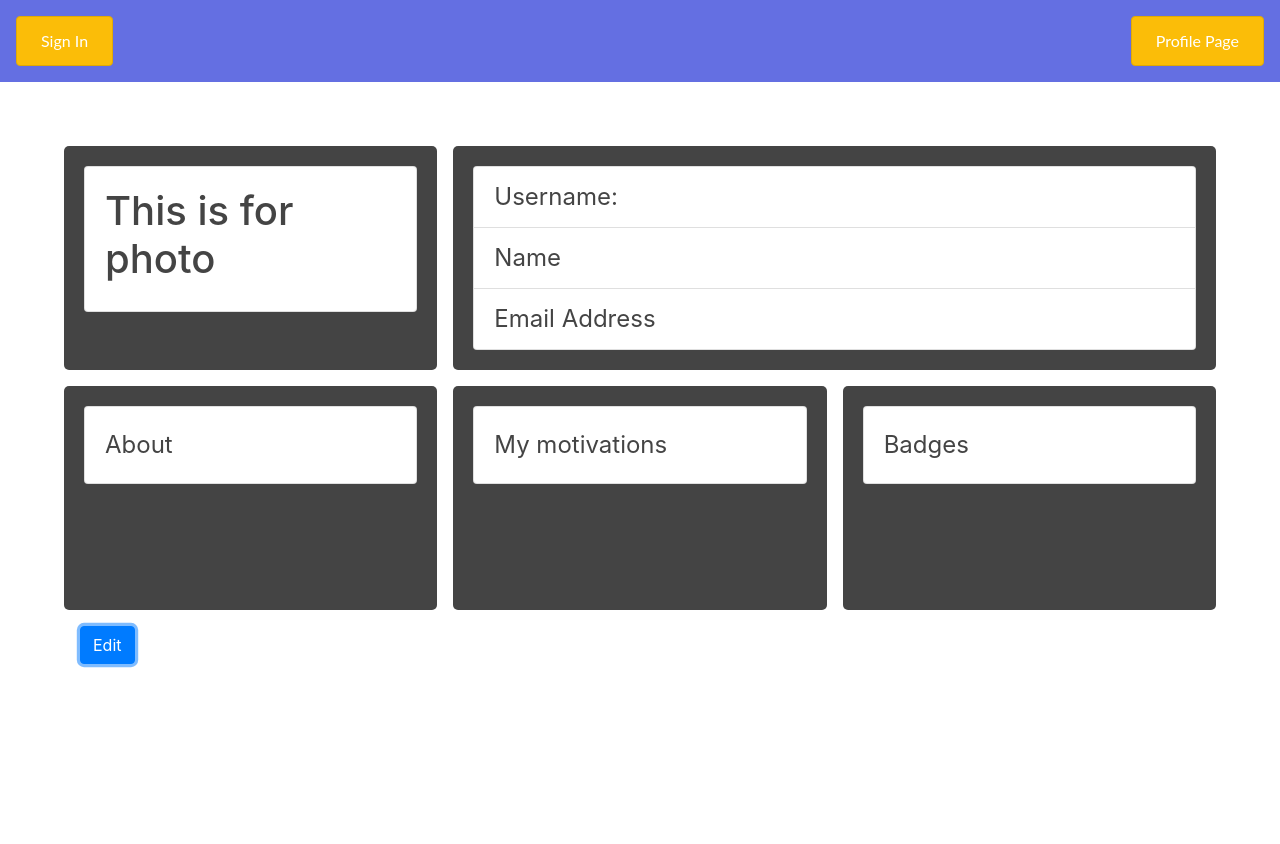
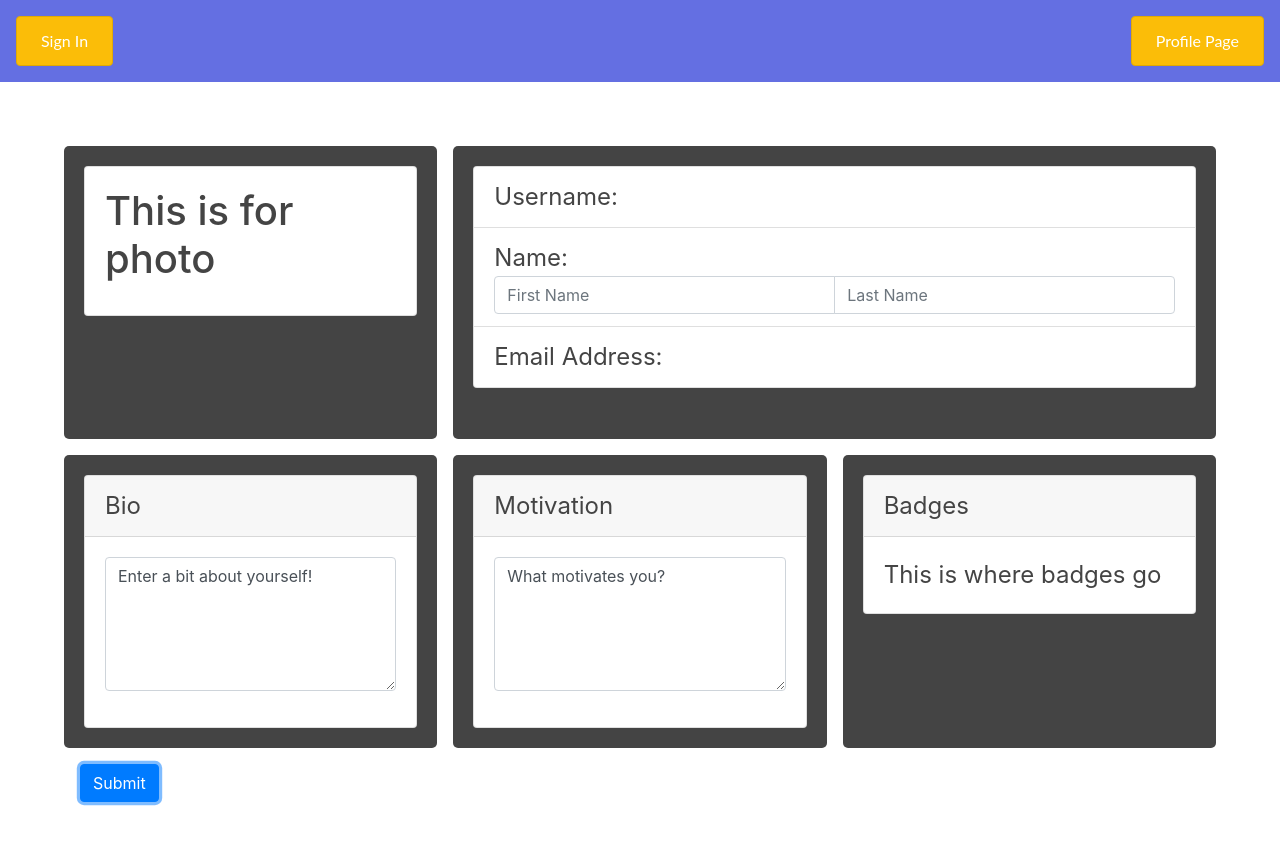
Before and after one commit to codeinaire/nmmFrontEnd, a React (Create React App) app: page /profile in a window 1280 px wide. Both pictures are taken after a click on the button "Edit". Shown: the top 844 px of the page. Before the commit the page ends 800 px from the top, so only its background shows below. Built offline with nearby package versions, Linux system fonts and the light colour scheme.

Commit message:
Switch between user input and user view

```diff
--- a/src/containers/ProfilePage.jsx
+++ b/src/containers/ProfilePage.jsx
@@ -54,20 +54,68 @@ class ProfilePage extends React.Component {
     super(props);
 
     this.state = {
-      state: 'true',
+      bioText: 'Enter a bit about yourself!',
+      editProfile: false,
+      motivationText: 'What motivates you?',
+      firstName: '',
+      lastName: '',
     };
+
+    this.editProfile = this.editProfile.bind(this);
+  }
+
+  editProfile() {
+    this.setState(prevState => ({
+      editProfile: !prevState.editProfile,
+    }));
   }
 
   render() {
+    const textareaSectionNames = ['bioText', 'motivationText'];
+    const textareaSections = this.state.editProfile ? textareaSectionNames.map(value => (
+      <div className="form-group">
+        <textarea
+          className="form-control"
+          id={value}
+          maxLength="160"
+          name={value}
+          placeholder="Tell us a bit about yourself"
+          required
+          rows="5"
+          value={this.state[`${value}`]}
+          spellCheck
+          wrap="soft"
+        />
+      </div>)) : textareaSectionNames.map(value => (<p className="card-body" id={value}>{this.state[`${value}`]}</p>));
+    const nameInput = this.state.editProfile ? (
+      <div className="input-group">
+        <input type="text" className="form-control" placeholder="First Name" value={this.state.firstName} />
+        <input type="text" className="form-control" placeholder="Last Name" value={this.state.lastName} />
+      </div>
+    ) : (<p className="card-body">{this.state.firstName} {this.state.lastName}</p>);
+    const editSubmitButton = this.state.editProfile ? (
+      <Button
+        onClick={this.editProfile}
+      >
+      Submit
+      </Button>
+    ) : (
+      <Button
+        onClick={this.editProfile}
+      >
+      Edit
+      </Button>
+    );
     return (
       <div>
         <NavBar />
         <GridSpace>
+          <form >
             <GridContainer >
               <GridItemA >
                 <div className="card">
                   <div className="card-body">
-                  <h1>This is for photo</h1>
+                    <h1 className="card-title">This is for photo</h1>
                   </div>
                 </div>
               </GridItemA>
@@ -75,34 +123,44 @@ class ProfilePage extends React.Component {
                 <div className="card" >
                   <ul className="list-group list-group-flush">
                     <li className="list-group-item">Username: {this.props.username}</li>
-                  <li className="list-group-item">Name</li>
-                  <li className="list-group-item">Email Address</li>
+                    <li className="list-group-item">Name: {nameInput}</li>
+                    <li className="list-group-item">Email Address: {this.props.email}</li>
                   </ul>
                 </div>
               </GridItemB>
               <GridItemC >
                 <div className="card">
+                  <div className="card-header">
+                    Bio
+                  </div>
                   <div className="card-body">
-                  About
+                    {textareaSections[0]}
                   </div>
                 </div>
               </GridItemC>
               <GridItemD >
                 <div className="card">
+                  <div className="card-header">
+                    Motivation
+                  </div>
                   <div className="card-body">
-                  My motivations
+                    {textareaSections[1]}
                   </div>
                 </div>
               </GridItemD>
               <GridItemE >
                 <div className="card">
+                  <div className="card-header">
+                    Badges
+                  </div>
                   <div className="card-body">
-                  Badges
+                    <p className="card-text">This is where badges go</p>
                   </div>
                 </div>
               </GridItemE>
             </GridContainer>
-          <Button >Edit</Button>
+          </form>
+          {editSubmitButton}
         </GridSpace>
       </div>
     );
```
Also changed, not shown: 1 other file (tests, documents, lock files or other folders). Lines whose indentation alone changed are shown as unchanged.
